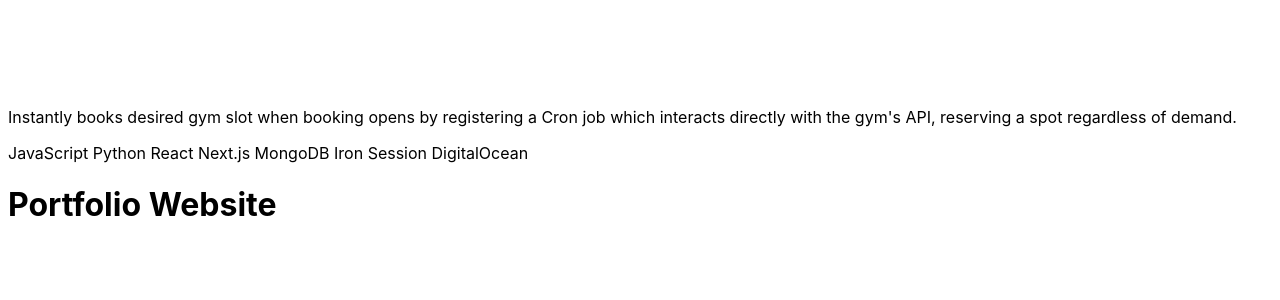
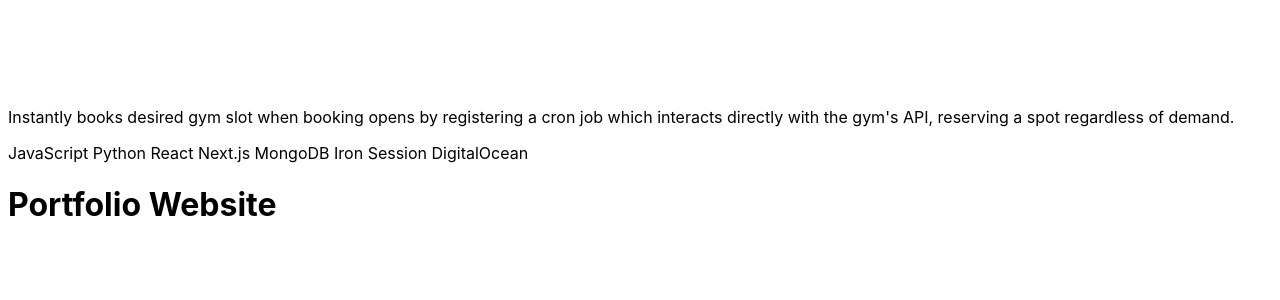
Before and after one commit to zhu-tom/personal-site, a Jekyll site: the page built from index.md, in a window 1280 px wide and 900 px high, scrolled down 23542 px. Shown: the part 153-453 px from the top of the window. Built offline with Jekyll 4.4.1, drawn with Linux system fonts in a browser that asks for light colours; part of the change alters nothing that is shown; some of the changed text lies outside the part shown.

Commit message:
fix typo

```diff
--- a/_data/projects.yml
+++ b/_data/projects.yml
@@ -99,8 +99,8 @@
     - Firebase
     - Google Cloud
 
-- name: Automated Gym Booking
-  description: Instantly books desired gym slot when booking opens by registering a Cron job which interacts directly with the gym's API, reserving a spot regardless of demand.
+- name: Auto Gym Booking
+  description: Instantly books desired gym slot when booking opens by registering a cron job which interacts directly with the gym's API, reserving a spot regardless of demand.
   github: https://github.com/zhu-tom/autores
   tools:
     - JavaScript
```
